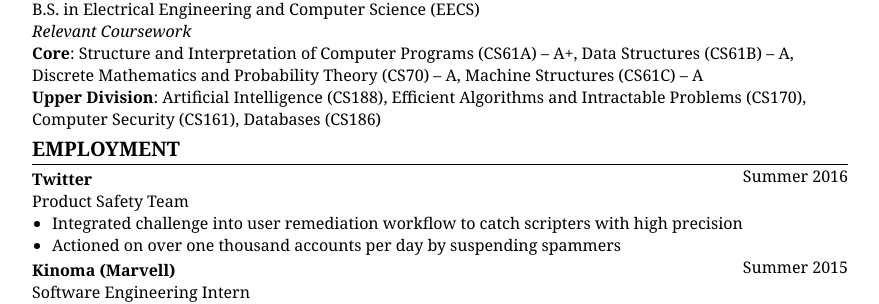
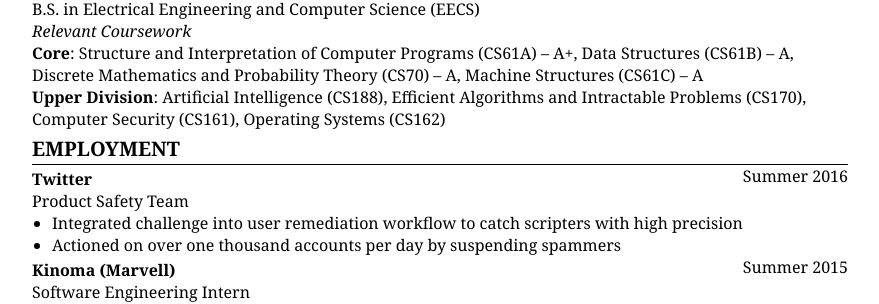
Before and after one commit to Zhangerr/zhangerr.github.io, a Jekyll site: the page built from resume2.md, in a window 1280 px wide. Shown: the part 143-447 px from the top of the page, without its empty margins (200-1079 px from the left). Built offline with Jekyll 4.4.1, drawn with Linux system fonts in a browser that asks for light colours.

Commit message:
diff class

```diff
--- a/resume2.md
+++ b/resume2.md
@@ -27,7 +27,7 @@ B.S. in Electrical Engineering and Computer Science (EECS)
 
 **Core**: Structure and Interpretation of Computer Programs (CS61A) – A+, Data Structures (CS61B) – A, Discrete Mathematics and Probability Theory (CS70) – A, Machine Structures (CS61C) – A
 
-**Upper Division**: Artificial Intelligence (CS188), Efficient Algorithms and Intractable Problems (CS170), Computer Security (CS161), Databases (CS186)
+**Upper Division**: Artificial Intelligence (CS188), Efficient Algorithms and Intractable Problems (CS170), Computer Security (CS161), Operating Systems (CS162)
 
 ## EMPLOYMENT
 
```
